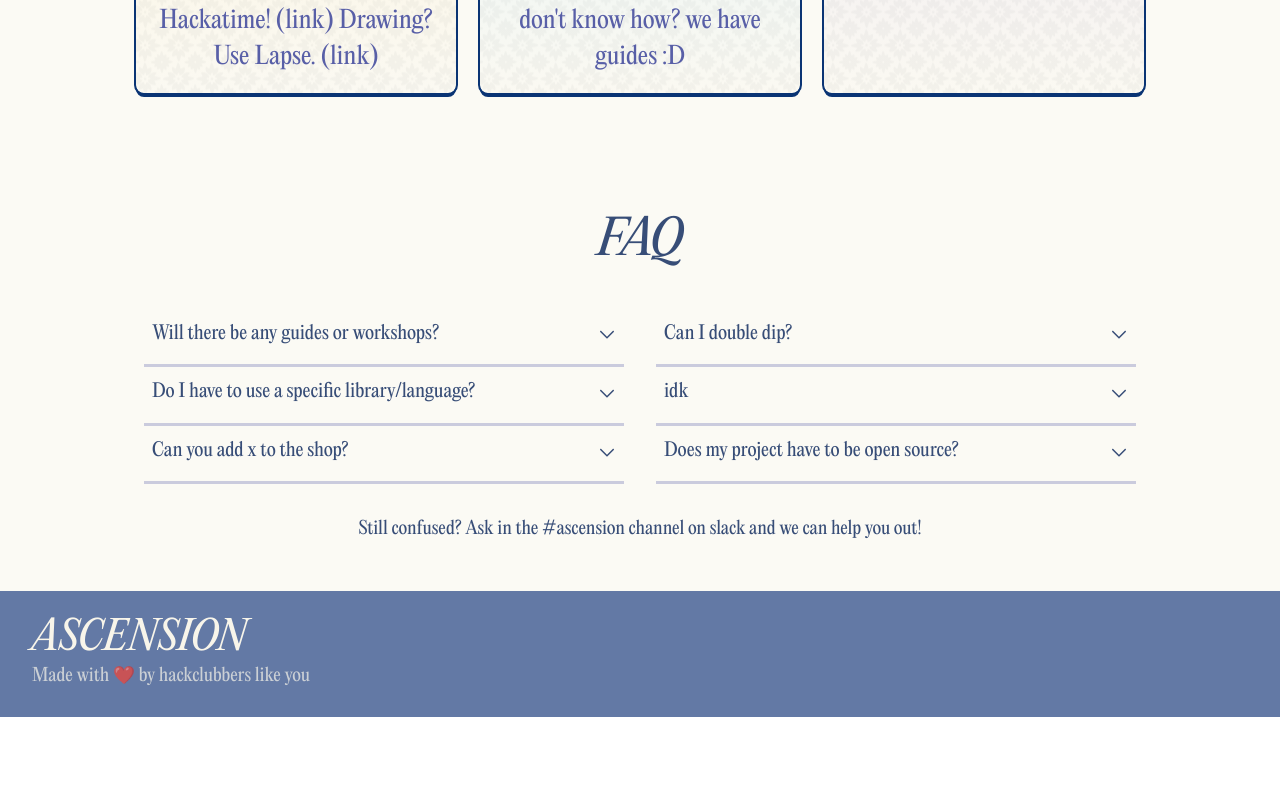
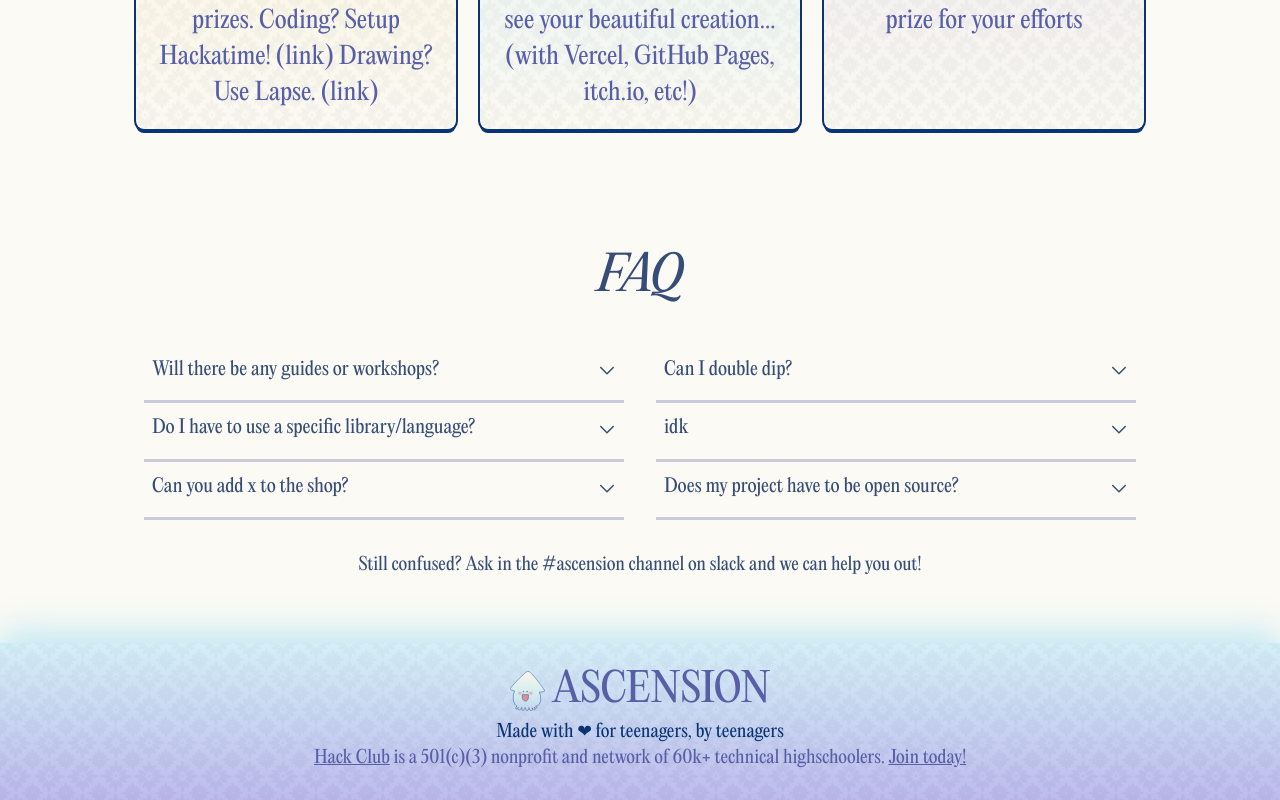
Before and after one commit to ascension-coronation/acnext, a Next.js app: page / in a window 1280 px wide. Shown: the part 1889-2689 px from the top of the page. Before the commit the page ends 2606 px from the top, so only its background shows below. Built offline with nearby package versions, Linux system fonts and the light colour scheme.

Commit message:
style footer

```diff
--- a/src/app/globals.css
+++ b/src/app/globals.css
@@ -72,3 +72,17 @@
     @apply bg-background text-foreground antialiased;
   }
 }
+
+@keyframes squid-hover {
+  0% {
+    transform: translateY(0);
+  }
+
+  50% {
+    transform: translateY(5px);
+  }
+
+  100% {
+    transform: translateY(-2px);
+  }
+}
--- a/src/app/landing.css
+++ b/src/app/landing.css
@@ -194,7 +194,6 @@
   justify-content: center;
 }
 
-
 .htw-purple {
   background-image:
     linear-gradient(
@@ -273,12 +272,13 @@
   margin: 1.5rem 0.5rem 0.5rem;
   color: var(--color-purple-dark);
   font-size: 24px;
+  text-wrap: pretty;
 }
 
 /* ── FAQ ───────────────────────────────────────────── */
 
 .faq-wrapper {
-  padding: 4rem 1.5rem 3rem;
+  padding: 4rem 1.5rem 4rem;
   background-color: #fbfaf4;
   background-size: cover;
   background-position: center;
@@ -367,10 +367,17 @@
 
 .landing-footer {
   display: flex;
-  justify-content: space-between;
+  justify-content: center;
+  text-align: center;
   align-items: center;
   padding: 1.75rem 2rem;
-  background-color: #6379a5;
+  box-shadow: 0px -12px 32px var(--color-blue-pale);
+  background-image:
+    linear-gradient(
+      color-mix(in srgb, var(--color-blue-pale) 70%, transparent),
+      color-mix(in srgb, var(--color-purple) 60%, transparent)
+    ),
+    url("/illustrations/royalTexture.png");
 }
 
 .landing-footer__icons {
@@ -388,18 +395,33 @@
   color: oklch(0.9695 0.0149 94.2);
 }
 
+.landing-footer__content {
+  place-items: center;
+  max-width: 65%;
+  text-wrap: pretty;
+}
+
 .landing-footer__title {
-  color: oklch(0.9695 0.0149 94.2);
+  color: var(--color-purple-dark);
   font-family: "PP Editorial New", serif;
-  font-style: italic;
   font-size: 2.5rem;
   font-weight: 400;
   line-height: 1;
 }
 
 .landing-footer__subtitle {
-  color: oklch(0.9695 0.0149 94.2 / 0.7);
+  color: var(--color-navy);
   font-family: "PP Editorial New", serif;
   font-size: 1.1rem;
-  margin-top: 0.25rem;
+  margin-top: 0.5rem;
 }
+
+.landing-footer__squid {
+  transition-duration: 500ms;
+  animation: squid-hover 3s ease-in-out infinite alternate;
+}
+
+.landing-footer__squid:hover {
+    transform: scale(1.05, 1.05);
+    animation: none;
+}
--- a/src/app/page.tsx
+++ b/src/app/page.tsx
@@ -24,7 +24,7 @@ const howThisWorksItems = [
   {
     id: 2,
     title: "design/draw!",
-    caption: "Illustration? 3D modeling? vector art? wireframes? just make some cool art for your project!",
+    caption: "Think of your project... try illustration? 3D modeling? wireframes? Learn to make some cool art for your project!",
     src: "/illustrations/squid.png",
   },
   {
@@ -42,7 +42,7 @@ const howThisWorksItems = [
   {
     id: 5,
     title: "publish your project!",
-    caption: "let anyone on the internet see your beautiful creation... don't know how? we have guides :D",
+    caption: "Let anyone on the internet see your beautiful creation... (with Vercel, GitHub Pages, itch.io, etc!)",
     src: "/illustrations/squid.png",
   },
   {
@@ -204,7 +204,7 @@ export default function Landing() {
   return (
     <>
       <Toaster />
-      <main className="landing-page pb-50 h-screen">
+      <main className="landing-page pb-50 h-screen scroll-smooth">
         {/* background image parallax */}
         <div className="relative w-screen h-screen overflow-hidden">
           <ParallaxProvider>
@@ -360,10 +360,14 @@ export default function Landing() {
       </section>
 
       <footer className="landing-footer">
-        <div>
-          <div className="landing-footer__title">ASCENSION</div>
+        <div className="landing-footer__content">
+          <div className="flex flex-row gap-2 place-items-center">
+            <img src="/illustrations/squid_blue.svg" alt="" width="35" className="landing-footer__squid" />
+            <div className="landing-footer__title">ASCENSION</div>
+          </div>
           <div className="landing-footer__subtitle">
-            Made with ❤️ by hackclubbers like you
+            Made with ❤︎ for teenagers, by teenagers
+            <br /> <p className="text-[var(--color-purple-dark)]"><a href="https://hackclub.com" target="_blank" className="underline hover:decoration-wavy">Hack Club</a> is a 501(c)(3) nonprofit and network of 60k+ technical highschoolers. <a href="#" className="underline hover:decoration-wavy ">Join today!</a></p>
           </div>
         </div>
       </footer>
```
Also changed, not shown: public/illustrations/royal_pattern_sparse.png (added), public/illustrations/squid_blue.svg (added).
